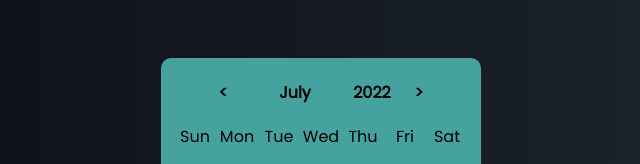
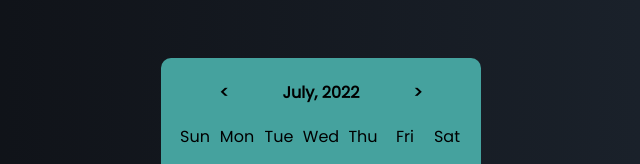
Before and after one commit to TechnicalShree/JS-Major-Project--20-7-22-10-8-22-, a plain HTML site: page index.html in a window 1280 px wide. Shown: the part 157-321 px from the top of the page, without its empty margins (319-959 px from the left). Drawn offline with Linux system fonts and the light colour scheme.

Commit message:
month year merged

```diff
--- a/script.js
+++ b/script.js
@@ -33,8 +33,7 @@ function calender() {
         <thead>
             <tr>
                 <th onclick="prevMonth()"><<//th>
-                <th class='month'>${yearMonth[month]}</th>
-                <th class='year'>${year}</th>
+                <th class='monthYear'>${yearMonth[month]}, ${year}</th>
                 <th onclick="nextMonth()">><//th>
             </tr>
             <tr>
--- a/styles.css
+++ b/styles.css
@@ -45,12 +45,8 @@ th {
   border-radius: 50%;
   transition: ease-out;
 }
-.month {
-  width: 100px;
-  text-align: center;
-}
-.year {
-  width: 50px;
+.monthYear {
+  width: 150px;
   text-align: center;
 }
 .blank {
```
